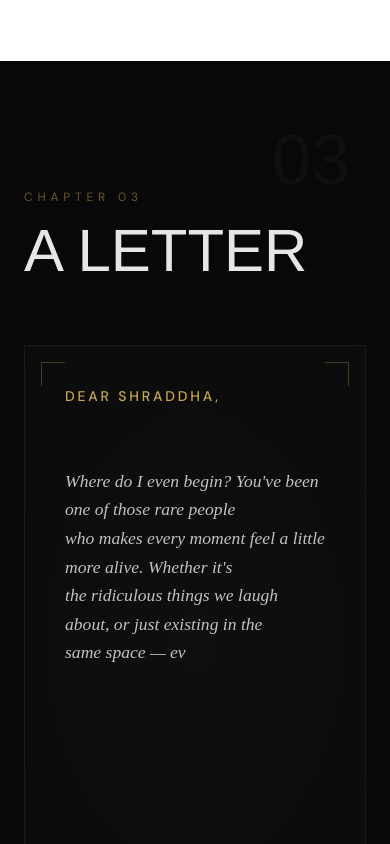
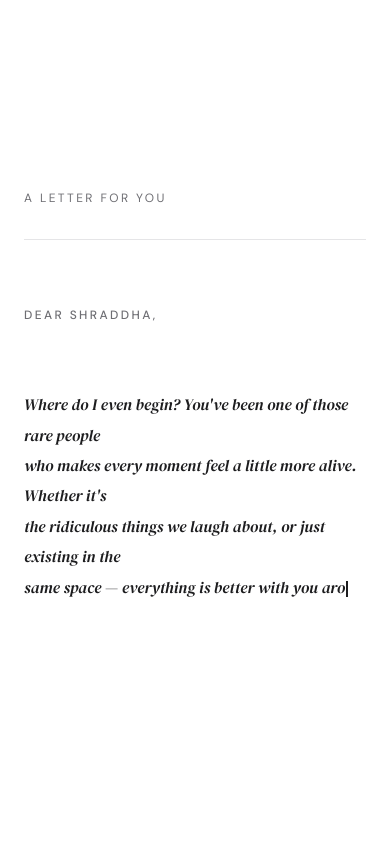
Before and after one commit to dumdum231dum-hue/birthday, a Next.js app: page / in a window 390 px wide. Shown: the part 5180-6024 px from the top of the page. Built offline with nearby package versions, Linux system fonts and the light colour scheme.

Commit message:
Update Message.js

```diff
--- a/components/Message.js
+++ b/components/Message.js
@@ -21,7 +21,6 @@ const LETTER_LINES = [
   "",
   "— Your best friend",
 ]
-// ──────────────────────────────────────────────────────────────────────────────
 
 export default function Message() {
   const sectionRef = useRef(null)
@@ -38,7 +37,6 @@ export default function Message() {
         setDisplayedLines(LETTER_LINES.map(() => ''))
       }
     }, { threshold: 0.3 })
-
     if (sectionRef.current) observer.observe(sectionRef.current)
     return () => observer.disconnect()
   }, [started])
@@ -46,11 +44,9 @@ export default function Message() {
   useEffect(() => {
     if (!started || done) return
     if (currentLine >= LETTER_LINES.length) { setDone(true); return }
-
     const line = LETTER_LINES[currentLine]
-
     if (currentChar <= line.length) {
-      const delay = line === '' ? 180 : 28
+      const delay = line === '' ? 150 : 25
       const timer = setTimeout(() => {
         setDisplayedLines(prev => {
           const next = [...prev]
@@ -61,87 +57,72 @@ export default function Message() {
       }, delay)
       return () => clearTimeout(timer)
     } else {
-      const pause = LETTER_LINES[currentLine] === '' ? 80 : 120
       const timer = setTimeout(() => {
         setCurrentLine(l => l + 1)
         setCurrentChar(0)
-      }, pause)
+      }, line === '' ? 80 : 100)
       return () => clearTimeout(timer)
     }
   }, [started, currentLine, currentChar, done])
 
   return (
-    <section
-      ref={sectionRef}
-      className="py-32 px-6 md:px-16 bg-dark relative overflow-hidden"
-    >
-      {/* Radial glow */}
-      <div className="absolute inset-0 flex items-center justify-center pointer-events-none">
-        <div style={{
-          width: '800px',
-          height: '600px',
-          background: 'radial-gradient(ellipse, rgba(201,168,76,0.04) 0%, transparent 70%)',
-        }} />
-      </div>
+    <section ref={sectionRef} className="w-full min-h-screen flex flex-col items-center justify-center bg-white px-6 py-32">
+      <div className="w-full max-w-2xl mx-auto">
+        <p className="caption mb-8" style={{ letterSpacing: '0.2em' }}>A letter for you</p>
 
-      <div className="max-w-3xl mx-auto relative z-10">
+        <div className="divider w-full mb-16" />
 
-        {/* Section header */}
-        <p className="reveal font-body text-xs uppercase tracking-[0.4em] text-gold/50 mb-4">Chapter 03</p>
-        <h2 className="reveal reveal-delay-1 font-display text-6xl md:text-8xl text-white/90 leading-none mb-16">
-          A LETTER
-        </h2>
-        <div className="reveal reveal-delay-2 line-gold w-32 mb-16" />
-
-        {/* Letter card */}
         <div
-          className="relative border border-white/[0.06] bg-dark-2/50 p-10 md:p-16"
-          style={{ backdropFilter: 'blur(10px)' }}
+          style={{
+            fontFamily: "'DM Serif Display', Georgia, serif",
+            fontStyle: 'italic',
+            fontSize: 'clamp(16px, 2vw, 20px)',
+            lineHeight: 1.9,
+            color: '#1d1d1f',
+          }}
         >
-          {/* Corner ornaments */}
-          <div className="absolute top-4 left-4 w-6 h-6 border-t border-l border-gold/30" />
-          <div className="absolute top-4 right-4 w-6 h-6 border-t border-r border-gold/30" />
-          <div className="absolute bottom-4 left-4 w-6 h-6 border-b border-l border-gold/30" />
-          <div className="absolute bottom-4 right-4 w-6 h-6 border-b border-r border-gold/30" />
-
-          {/* Letter text */}
-          <div className="font-serif italic text-white/75 leading-relaxed" style={{ fontSize: '1.1rem' }}>
-            {displayedLines.map((line, i) => (
-              <p
-                key={i}
-                className={`min-h-[1.8em] ${i === 0 ? 'text-gold font-body not-italic font-medium text-sm tracking-widest uppercase mb-6' : ''}`}
-                style={{ letterSpacing: i === 0 ? '0.2em' : undefined }}
-              >
-                {line}
-                {/* Show cursor on current typing line */}
-                {i === currentLine && !done && (
-                  <span className="typewriter-cursor" />
-                )}
-              </p>
-            ))}
-          </div>
+          {displayedLines.map((line, i) => (
+            <p
+              key={i}
+              className="min-h-[1.9em]"
+              style={{
+                fontFamily: i === 0 ? "'DM Sans', sans-serif" : undefined,
+                fontStyle: i === 0 ? 'normal' : undefined,
+                fontWeight: i === 0 ? 500 : undefined,
+                fontSize: i === 0 ? '12px' : undefined,
+                letterSpacing: i === 0 ? '0.2em' : undefined,
+                textTransform: i === 0 ? 'uppercase' : undefined,
+                marginBottom: i === 0 ? '2rem' : undefined,
+                color: i === 0 ? '#6e6e73' : undefined,
+              }}
+            >
+              {line}
+              {i === currentLine && !done && <span className="typewriter-cursor" />}
+            </p>
+          ))}
         </div>
 
-        {/* Birthday sign off */}
         {done && (
-          <div className="mt-16 text-center animate-fade-up">
-            <div className="line-gold w-32 mx-auto mb-8" />
-            <p className="font-display text-4xl md:text-6xl text-white/20 tracking-widest">HAPPY BIRTHDAY</p>
-            <p className="font-display text-6xl md:text-9xl gold-shimmer leading-none mt-2">SHRADDHA</p>
-            <p className="mt-6 font-body text-gold/50 text-xs tracking-widest uppercase" style={{ letterSpacing: '0.4em' }}>
-              with love <span className="heartbeat inline-block text-red-400">♥</span>
+          <div className="mt-20 animate-fade-up">
+            <div className="divider w-full mb-16" />
+            <h2
+              className="text-center text-[#1d1d1f]"
+              style={{
+                fontSize: 'clamp(48px, 10vw, 120px)',
+                fontFamily: "'DM Serif Display', Georgia, serif",
+                fontWeight: 400,
+                lineHeight: 1.0,
+                letterSpacing: '-0.03em',
+              }}
+            >
+              Happy Birthday,<br />Shraddha
+            </h2>
+            <p className="text-center mt-8 caption" style={{ letterSpacing: '0.2em' }}>
+              with love <span className="heartbeat inline-block" style={{ color: '#ff3b30' }}>♥</span>
             </p>
           </div>
         )}
       </div>
-
-      {/* Decorative number */}
-      <div
-        className="absolute top-16 right-10 font-display text-white/[0.03] select-none pointer-events-none"
-        style={{ fontSize: '18vw', lineHeight: 1 }}
-      >
-        03
-      </div>
     </section>
   )
 }
```
